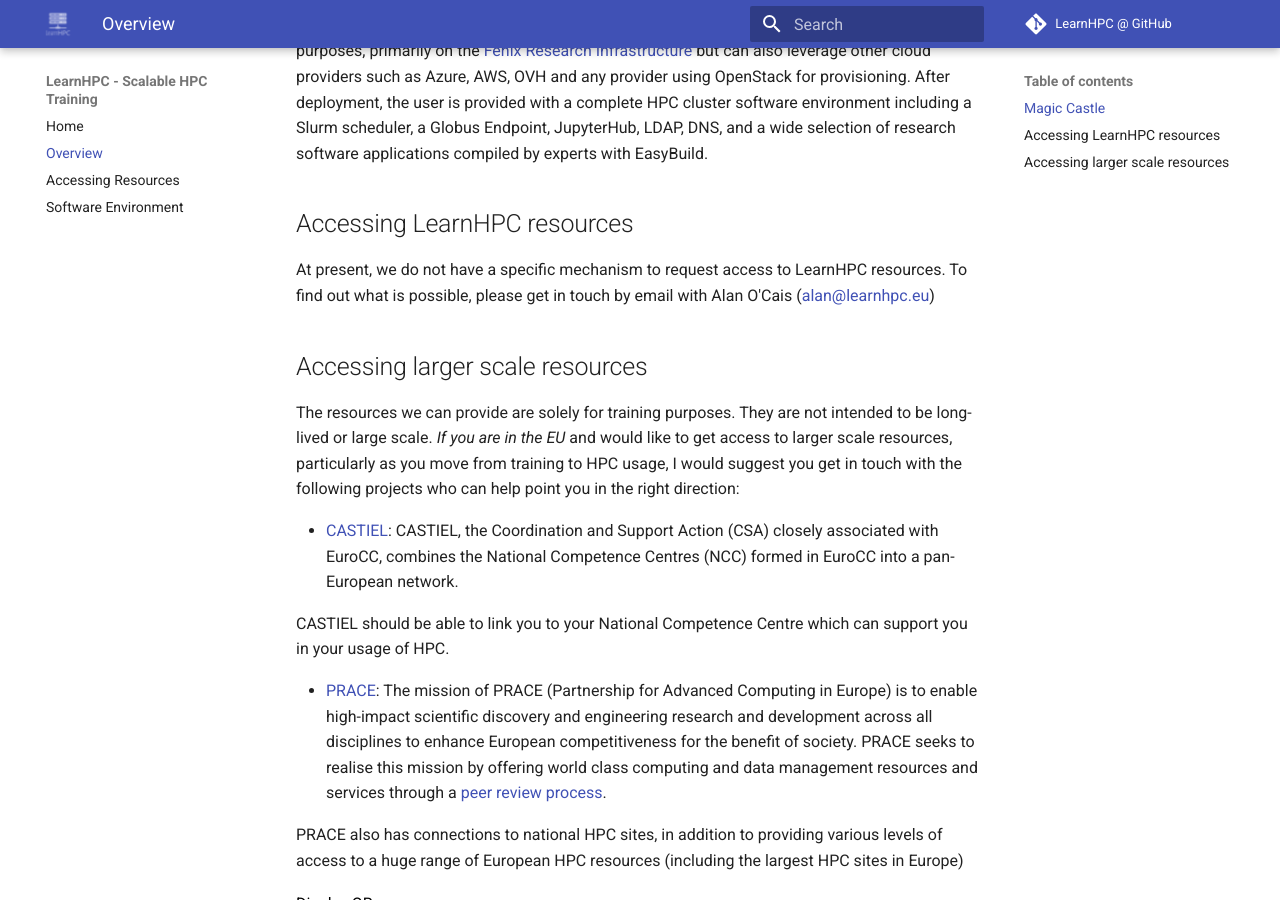
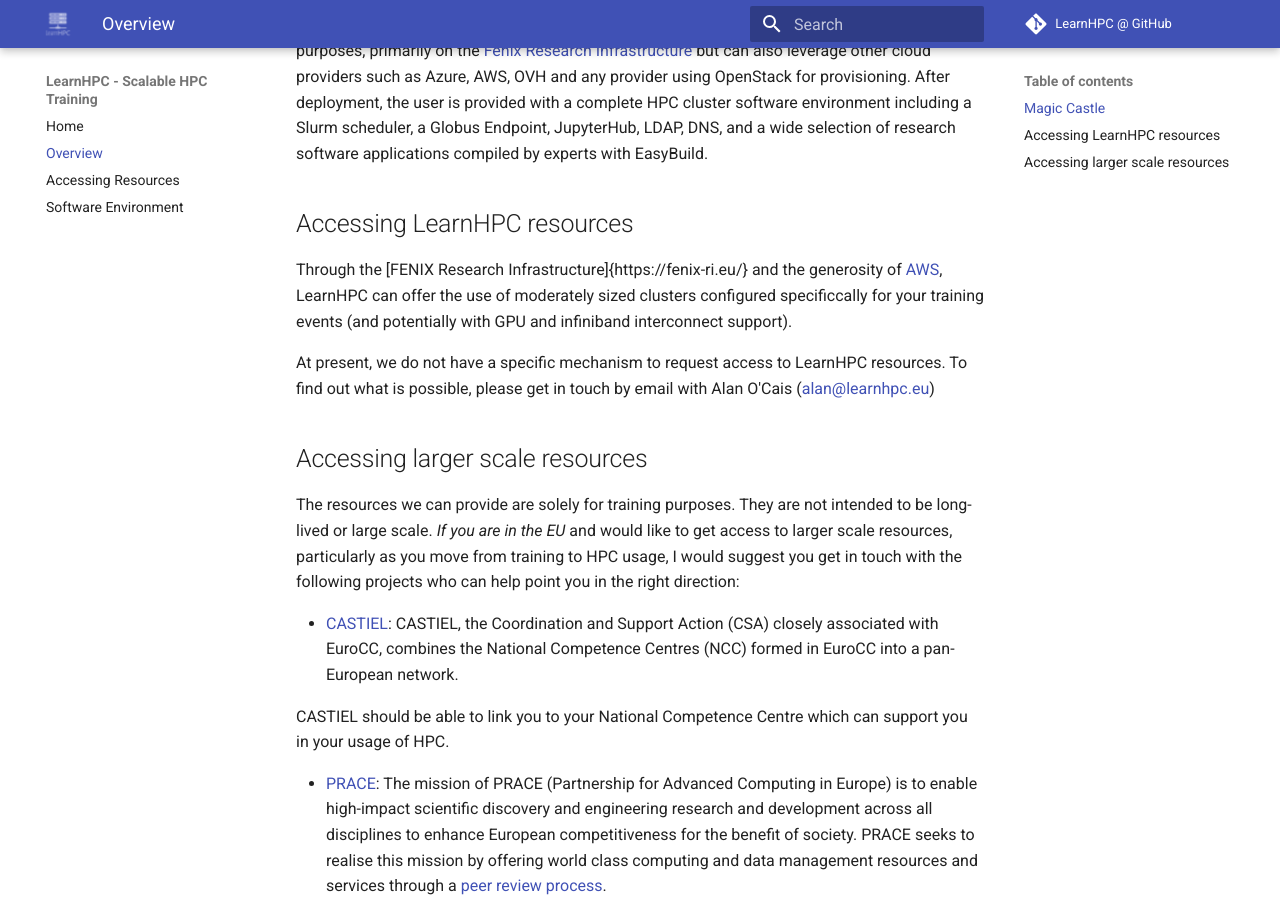
Before and after one commit to LearnHPC/learnhpc.github.io, an MkDocs documentation site: the page built from docs/learnhpc/README.md, in a window 1280 px wide and 900 px high, scrolled down 837 px. Built offline with MkDocs 1.6.1 and Material for MkDocs 9.7.7, drawn with Linux system fonts in a browser that asks for light colours.

Commit message:
Update README.md

```diff
--- a/docs/learnhpc/README.md
+++ b/docs/learnhpc/README.md
@@ -38,6 +38,11 @@
 
 ## Accessing LearnHPC resources
 
+Through the [FENIX Research Infrastructure]{https://fenix-ri.eu/} and the generosity of
+[AWS](https://aws.amazon.com/), LearnHPC can offer the use of moderately sized clusters
+configured specificcally for your training events (and potentially with GPU and
+infiniband interconnect support).
+
 At present, we do not have a specific mechanism to request access to LearnHPC resources.
 To find out what is possible, please get in touch by email with Alan O'Cais
 ([alan@learnhpc.eu](mailto:alan@learnhpc.eu))
```
